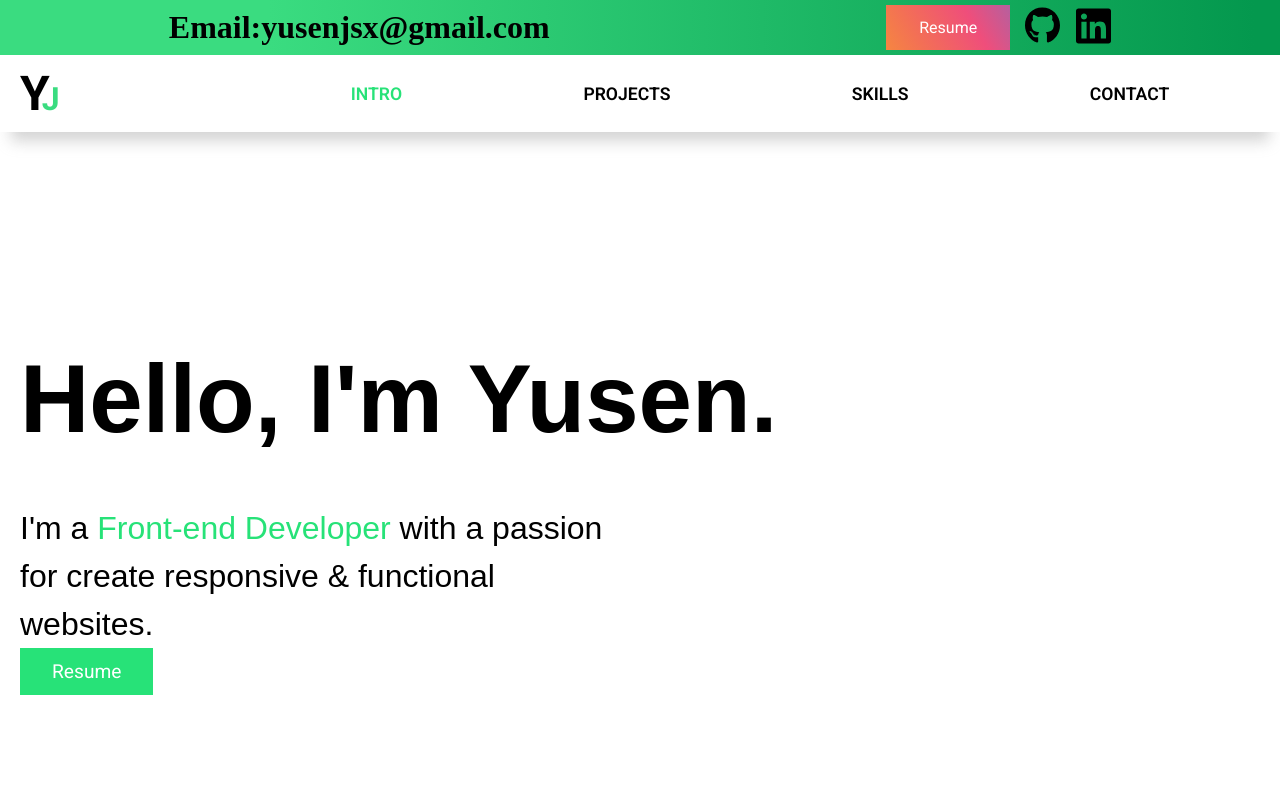
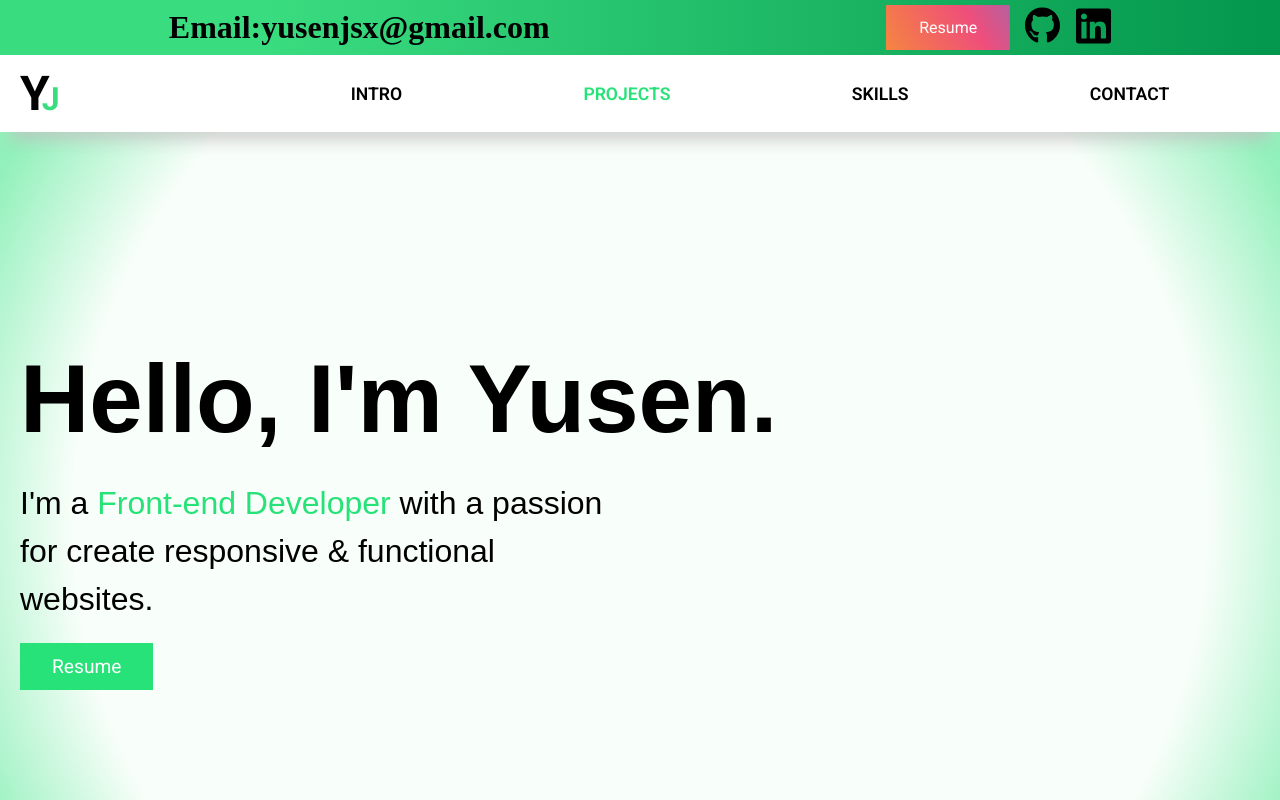
Before and after one commit to yusenjia/personal-website, a React (Create React App) app: page /#Projects in a window 1280 px wide. Before the commit this address led to /#Intro. Shown: the top 800 px of the page. Built offline with nearby package versions, Linux system fonts and the light colour scheme.

Commit message:
add animation to hero section

```diff
--- a/src/Component/Hero/Hero.css
+++ b/src/Component/Hero/Hero.css
@@ -1,5 +1,7 @@
 .hero {
   padding: 12em 0;
+  background: #f8fef9;
+  background: radial-gradient(circle, #f8fef9 76%, rgba(39, 226, 120, 0.5) 97%);
 }
 
 .hero-content {
@@ -7,22 +9,14 @@
   max-width: 1440px;
   margin: 0 auto;
   font-family: Montserrat, sans-serif;
-  display: -webkit-box;
-  display: -ms-flexbox;
-  display: flex;
-  -webkit-box-orient: vertical;
-  -webkit-box-direction: normal;
-      -ms-flex-direction: column;
-          flex-direction: column;
-  -webkit-box-pack: center;
-      -ms-flex-pack: center;
-          justify-content: center;
 }
 
 .hero-content .intro {
   font-size: 6rem;
   font-weight: 700;
   margin-bottom: 25px;
+  -webkit-animation: slide-in-fwd-left 0.7s cubic-bezier(0.25, 0.46, 0.45, 0.94) 0.2s both;
+          animation: slide-in-fwd-left 0.7s cubic-bezier(0.25, 0.46, 0.45, 0.94) 0.2s both;
 }
 
 .roll {
@@ -32,9 +26,69 @@
   font-weight: 500;
   max-width: 600px;
   line-height: 1.5;
+  margin-bottom: 20px;
+  -webkit-animation: slide-in-fwd-left 0.7s cubic-bezier(0.25, 0.46, 0.45, 0.94) 0.3s both;
+          animation: slide-in-fwd-left 0.7s cubic-bezier(0.25, 0.46, 0.45, 0.94) 0.3s both;
 }
 
 .roll span {
   color: #27e278;
 }
+
+.roll-in {
+  -webkit-animation: roll-in-left 1s ease-out 0.5s both;
+          animation: roll-in-left 1s ease-out 0.5s both;
+}
+
+@-webkit-keyframes slide-in-fwd-left {
+  0% {
+    -webkit-transform: translateZ(-1400px) translateX(-1000px);
+            transform: translateZ(-1400px) translateX(-1000px);
+    opacity: 0;
+  }
+  100% {
+    -webkit-transform: translateZ(0) translateX(0);
+            transform: translateZ(0) translateX(0);
+    opacity: 1;
+  }
+}
+
+@keyframes slide-in-fwd-left {
+  0% {
+    -webkit-transform: translateZ(-1400px) translateX(-1000px);
+            transform: translateZ(-1400px) translateX(-1000px);
+    opacity: 0;
+  }
+  100% {
+    -webkit-transform: translateZ(0) translateX(0);
+            transform: translateZ(0) translateX(0);
+    opacity: 1;
+  }
+}
+
+@-webkit-keyframes roll-in-left {
+  0% {
+    -webkit-transform: translateX(-800px) rotate(-540deg);
+    transform: translateX(-800px) rotate(-540deg);
+    opacity: 0;
+  }
+  100% {
+    -webkit-transform: translateX(0) rotate(0deg);
+    transform: translateX(0) rotate(0deg);
+    opacity: 1;
+  }
+}
+
+@keyframes roll-in-left {
+  0% {
+    -webkit-transform: translateX(-800px) rotate(-540deg);
+    transform: translateX(-800px) rotate(-540deg);
+    opacity: 0;
+  }
+  100% {
+    -webkit-transform: translateX(0) rotate(0deg);
+    transform: translateX(0) rotate(0deg);
+    opacity: 1;
+  }
+}
 /*# sourceMappingURL=Hero.css.map */
--- a/src/Component/Hero/Hero.js
+++ b/src/Component/Hero/Hero.js
@@ -11,7 +11,7 @@ export default function Hero(){
 
                 <p className="roll">I'm a <span>Front-end Developer</span> with a passion for create responsive & functional websites.
                 </p>
-                <a href="https://yusenjia.github.io/quiz-app" target="_blank"><button className="primary-btn">Resume</button></a>
+    <button className="primary-btn roll-in">            <a href="https://yusenjia.github.io/quiz-app" target="_blank">Resume</a></button>
             </div>
         </div>
     )
--- a/src/Component/Hero/Hero.scss
+++ b/src/Component/Hero/Hero.scss
@@ -1,7 +1,8 @@
 .hero{
 
     padding: 12em 0;
-
+    background: rgb(248,254,249);
+    background: radial-gradient(circle, rgba(248,254,249,1) 76%, rgba(39,226,120,0.5) 97%);
 }
 
 .hero-content{
@@ -10,14 +11,14 @@
     margin: 0 auto;
     font-family: Montserrat, sans-serif;
 
-    display: flex;
-    flex-direction: column;
-    justify-content: center;
 
     .intro{
         font-size: 6rem;
         font-weight: 700;
         margin-bottom: 25px;
+        animation: slide-in-fwd-left 0.7s cubic-bezier(0.250, 0.460, 0.450, 0.940) 0.2s both;
+
+
     }
 }
 .roll{
@@ -27,7 +28,38 @@
     font-weight: 500;
     max-width: 600px;
     line-height: 1.5;
+    margin-bottom: 20px;
+    animation: slide-in-fwd-left 0.7s cubic-bezier(0.250, 0.460, 0.450, 0.940) 0.3s both;
     span{
         color: rgb(39, 226, 120);
     }
 }
+
+.roll-in{
+
+    animation: roll-in-left 1s ease-out 0.5s both;
+
+}
+  @keyframes slide-in-fwd-left {
+    0% {
+              transform: translateZ(-1400px) translateX(-1000px);
+      opacity: 0;
+    }
+    100% {
+              transform: translateZ(0) translateX(0);
+      opacity: 1;
+    }
+  }
+
+  @keyframes roll-in-left {
+    0% {
+      -webkit-transform: translateX(-800px) rotate(-540deg);
+              transform: translateX(-800px) rotate(-540deg);
+      opacity: 0;
+    }
+    100% {
+      -webkit-transform: translateX(0) rotate(0deg);
+              transform: translateX(0) rotate(0deg);
+      opacity: 1;
+    }
+  }
--- a/src/Component/Navbar/Navbar.js
+++ b/src/Component/Navbar/Navbar.js
@@ -6,14 +6,6 @@ import {Link} from 'react-scroll'
 import OutsideClickHandler from 'react-outside-click-handler';
 
 
-
-
-// aovid content being covered up by fixed navibar
-const scrollWithOffset = (el) => {
-    const yCoordinate = el.getBoundingClientRect().top + window.pageYOffset;
-    const yOffset = -100;
-    window.scrollTo({ top: yCoordinate + yOffset, behavior: 'smooth' });
-}
 
 export default function Navbar(){
 
@@ -68,7 +60,7 @@ export default function Navbar(){
                                     hashSpy={true}
                                     spy={true}
                                     smooth={true}
-                                    offset={-150}
+                                    offset={-1100}
                                     duration={300}
                                 ><li onClick={()=>setShowMobileNav(false)}>{link.name}</li></Link>
                             )
```
Also changed, not shown: src/assets/bgimg.jpeg (deleted), 1 other file (tests, documents, lock files or other folders).
